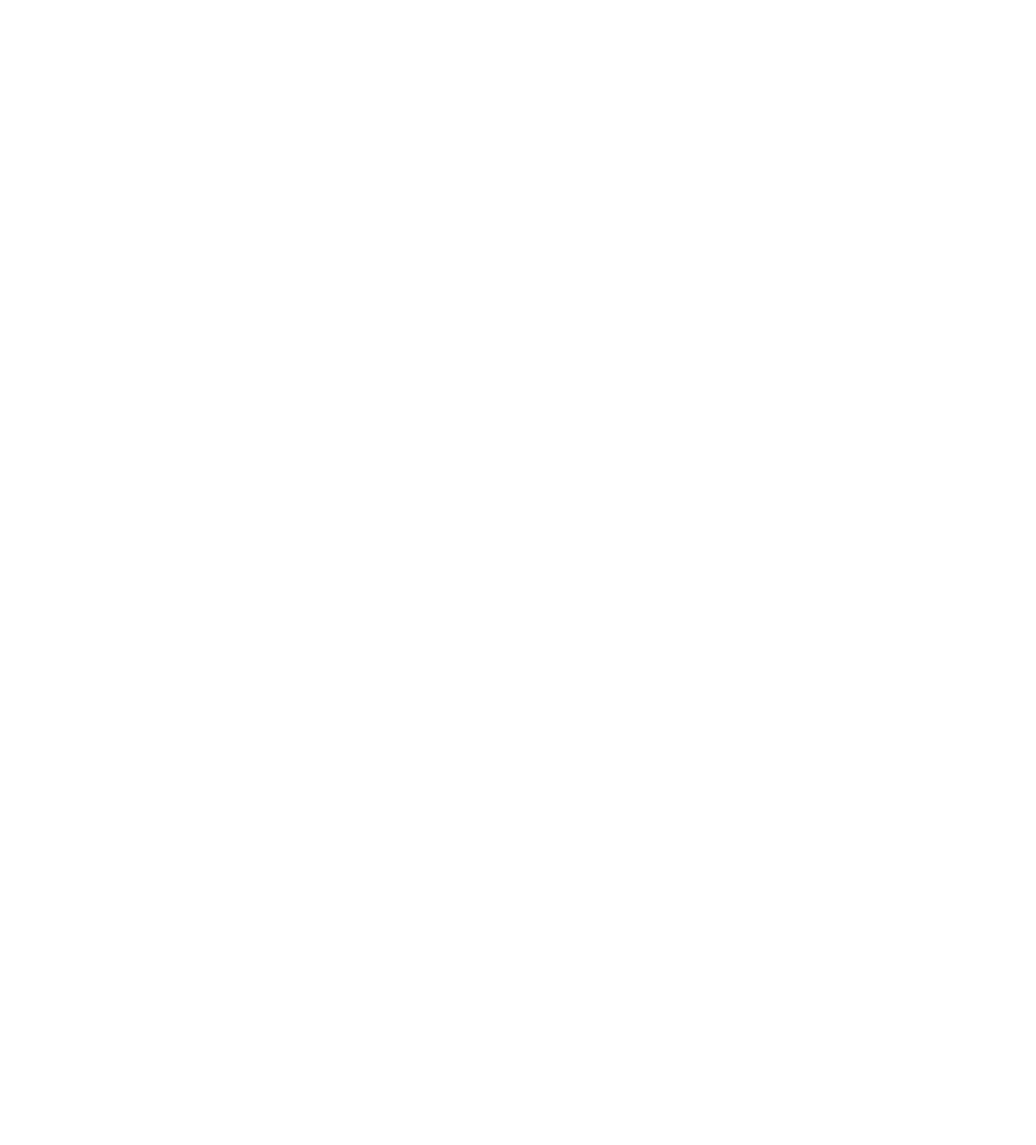
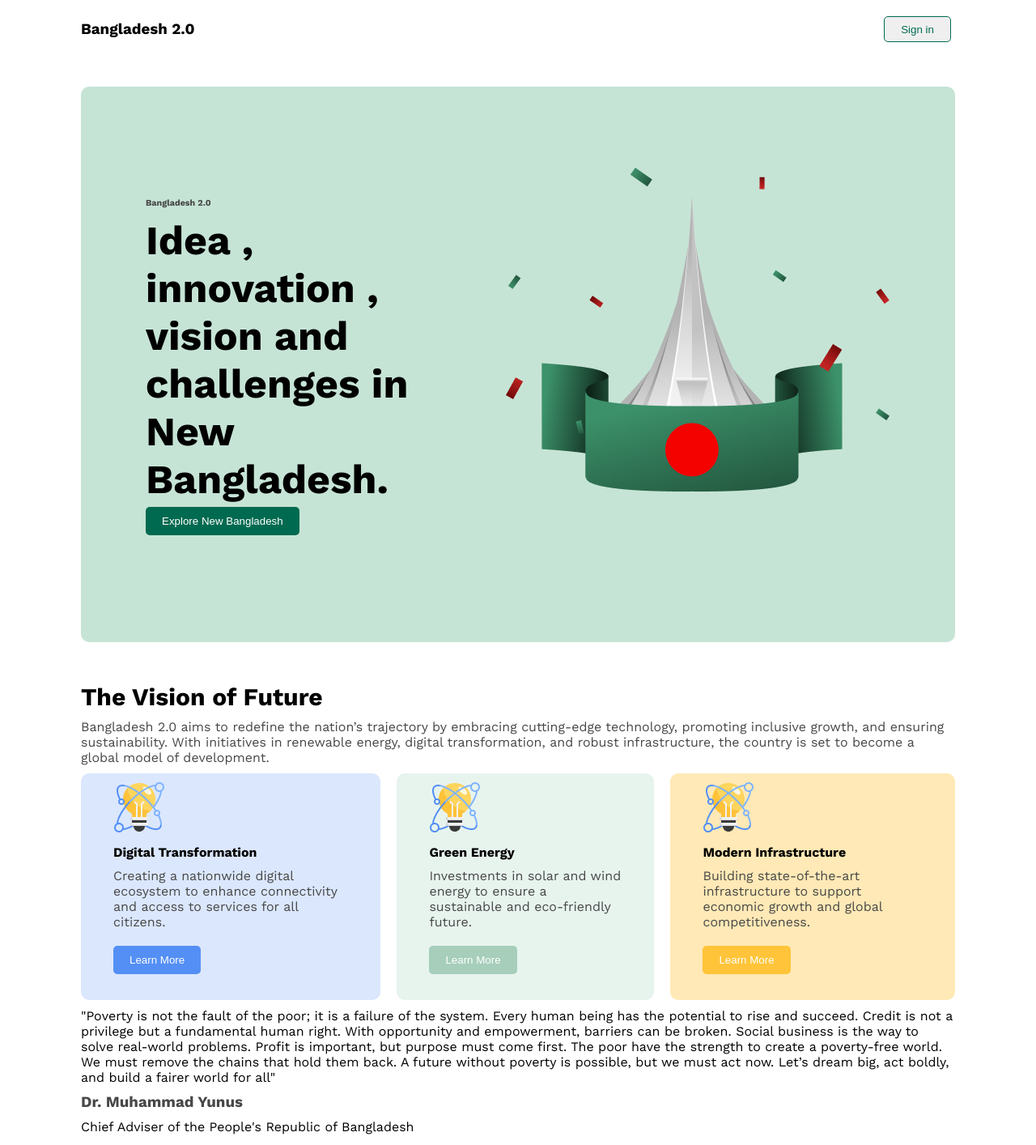
Before and after one commit to Nayem783982/assignment-1, a plain HTML site: page index.html in a window 1280 px wide. Shown: the whole page at 81% size. Before the commit the page ends 800 px from the top, so only its background shows below. Drawn offline with nearby package versions, Linux system fonts and the light colour scheme.

Commit message:
add the banner and  The Vision of Future

```diff
--- a/index.html
+++ b/index.html
@@ -4,8 +4,74 @@
     <meta charset="UTF-8">
     <meta name="viewport" content="width=device-width, initial-scale=1.0">
     <title>assignment-1</title>
+    <link rel="preconnect" href="https://fonts.googleapis.com">
+    <link rel="preconnect" href="https://fonts.gstatic.com" crossorigin>
+    <link href="https://fonts.googleapis.com/css2?family=Fira+Sans:ital,wght@0,100;0,200;0,300;0,400;0,500;0,600;0,700;0,800;0,900;1,100;1,200;1,300;1,400;1,500;1,600;1,700;1,800;1,900&family=Open+Sans:ital,wght@0,300..800;1,300..800&family=Work+Sans:ital,wght@0,100..900;1,100..900&display=swap" rel="stylesheet">
+    <link rel="stylesheet" href="styles/style.css">
 </head>
-<body>
+<body class="fila-sans-normal">
+    <header>
+        <nav class="nav-section">
+            <h3 class="nav-title">Bangladesh 2.0</h3>
+            <button class="nav-btn">Sign in</button>
+        </nav>
+    </header>
+    <main>
+        <section class="Banner-Section">
+            <div class="Banner-div">
+                <div class="Banner-Section-1">
+                    <h6  class="Banner-Section-title dark-2">Bangladesh 2.0</h6>
+                    <p class="Banner-Section-discription" >Idea , innovation ,
+                        vision and challenges in New Bangladesh.</p>
+                    <button class="btn">Explore New Bangladesh</button>
+                </div>
+                <div class="Banner-Section-2">
+                    <img src="./assets/hero.png" alt="">
+                </div>
+            </div>
+        </section>
+        <section class="The-Vision-of-Future-section">
+            <h1 class="The-Vision-of-Future-section-title">The Vision of Future</h1>
+            <p class="The-Vision-of-Future-discription dark-2">Bangladesh 2.0 aims to redefine the nation’s trajectory by embracing cutting-edge technology, promoting inclusive growth, and ensuring sustainability. With initiatives in renewable energy, digital transformation, and robust infrastructure, the country is set to become a global model of development.</p>
+            <div class="visions">
+                <div class="vision-1">
+                    <img src="./assets/card-icon.png" alt="">
+                    <h4>Digital Transformation</h4>
+                    <p class="dark-2">Creating a nationwide digital ecosystem to enhance connectivity and access to services for all citizens.</p>
+                    <button class="btn-1">Learn More</button>
+                </div>
+                <div class="vision-2">
+                    <img src="./assets/card-icon.png" alt="">
+                    <h4>Green Energy</h4>
+                    <p class="dark-2">Investments in solar and wind energy to ensure a sustainable and eco-friendly future.
+                    </p>
+                    <button class="btn-2">Learn More</button>
+                </div>
+                <div class="vision-3">
+                    <img src="./assets/card-icon.png" alt="">
+                    <h4>Modern Infrastructure</h4>
+                    <p class="dark-2">Building state-of-the-art infrastructure to support economic growth and global competitiveness.</p>
+                    <button class="btn-3">Learn More</button>
+                </div>
+
+            </div>
+            <p class="The-Vision-of-Future-discription">"Poverty is not the fault of the poor; it is a failure of the system.
+                Every human being has the potential to rise and succeed.
+                Credit is not a privilege but a fundamental human right.
+                With opportunity and empowerment, barriers can be broken.
+                Social business is the way to solve real-world problems.
+                Profit is important, but purpose must come first.
+                The poor have the strength to create a poverty-free world.
+                We must remove the chains that hold them back.
+                A future without poverty is possible, but we must act now.
+                Let’s dream big, act boldly, and build a fairer world for all"</p>
+            <h3 class="name dark-2">Dr. Muhammad Yunus</h3>
+            <p>Chief Adviser of the People's Republic of Bangladesh</p>
+        </section>
+    </main>
+    <footer>
+
+    </footer>
 
 </body>
 </html>
--- a/styles/style.css
+++ b/styles/style.css
@@ -0,0 +1,120 @@
+/* @import url('https://fonts.googleapis.com/css2?family=Fira+Sans:ital,wght@0,100;0,200;0,300;0,400;0,500;0,600;0,700;0,800;0,900;1,100;1,200;1,300;1,400;1,500;1,600;1,700;1,800;1,900&family=Open+Sans:ital,wght@0,300..800;1,300..800&family=Work+Sans:ital,wght@0,100..900;1,100..900&display=swap'); */
+*{
+    margin: 0px;
+    padding: 5px 20px;
+}
+
+.fila-sans-normal {
+    font-family: "Work Sans", serif;
+    font-optical-sizing: auto;
+    font-weight: <weight>;
+    font-style: normal;
+  }
+/* style nav */
+.dark-2{
+    color: #474747;
+}
+nav{
+    display: flex;
+    justify-content: space-between;
+}
+.nav-title{
+    font-weight: 700px;
+}
+nav button{
+    color: #006A50;
+    border-radius: 5px;
+    border:1px solid #006A50;
+    margin-right: 25px;
+}
+/* style main section */
+
+.Banner-Section{
+    background-color: #C6E4D6;
+    border-radius: 10px;
+    margin: 40px;
+}
+.Banner-div{
+    display: flex;
+    text-align: left;
+}
+.btn{
+    background-color: #006A50;
+    padding: 10px 20px;
+    border: none;
+    border-radius: 5px;
+    margin-left: 20px;
+    color: white;
+}
+.Banner-Section-1{
+    margin: 117px auto;
+}
+.Banner-Section-discription{
+    font-size: 50px;
+    font-weight: bolder;
+
+}
+.Banner-Section-2{
+    align-items: center;
+    margin: 80px auto;
+}
+
+/* The Vision of Future */
+.The-Vision-of-Future-section{
+    margin-top: 40px ;
+}
+.The-Vision-of-Future-section-title{
+    font-size: 30px;
+    font-weight: 700px;
+}
+.visions{
+    display: flex;
+    gap: 20px;
+}
+.vision-1{
+    border-radius: 10px;
+    background-color: #548ff536;
+    padding-bottom: 32px;
+}
+.vision-2{
+    border-radius: 10px;
+    background-color: #c6e4d669;
+    padding-bottom: 32px;
+}
+.vision-3{
+    border-radius: 10px;
+    background-color: #ffc4395e;
+    padding-bottom: 32px;
+}
+.btn-1{
+    background-color: #548ff5;
+    padding: 10px 20px;
+    border: none;
+    border-radius: 5px;
+    margin-left: 20px;
+    margin-top: 15px;
+    color: white;
+}
+.btn-2{
+    background-color: #a6cebb;
+    padding: 10px 20px;
+    border: none;
+    border-radius: 5px;
+    margin-left: 20px;
+    margin-top: 15px;
+    color: white;
+}
+.btn-3{
+    background-color: #ffc439;
+    padding: 10px 20px;
+    border: none;
+    border-radius: 5px;
+    margin-left: 20px;
+    margin-top: 15px;
+    color: white;
+}
+.btn-1:hover,.btn-2:hover,.btn-3:hover,.btn:hover,.nav-btn:hover{
+    background-color: rgba(255, 0, 0, 0.719);
+    color: rgb(9, 32, 9);
+}
+.
```
Also changed, not shown: assets/al-jazeera.png (added), assets/card-icon.png (added), assets/facebook.png (added), assets/hero.png (added), assets/instagram.png (added), assets/quote-bg.png (added), assets/satelite.png (added), assets/x.png (added).
